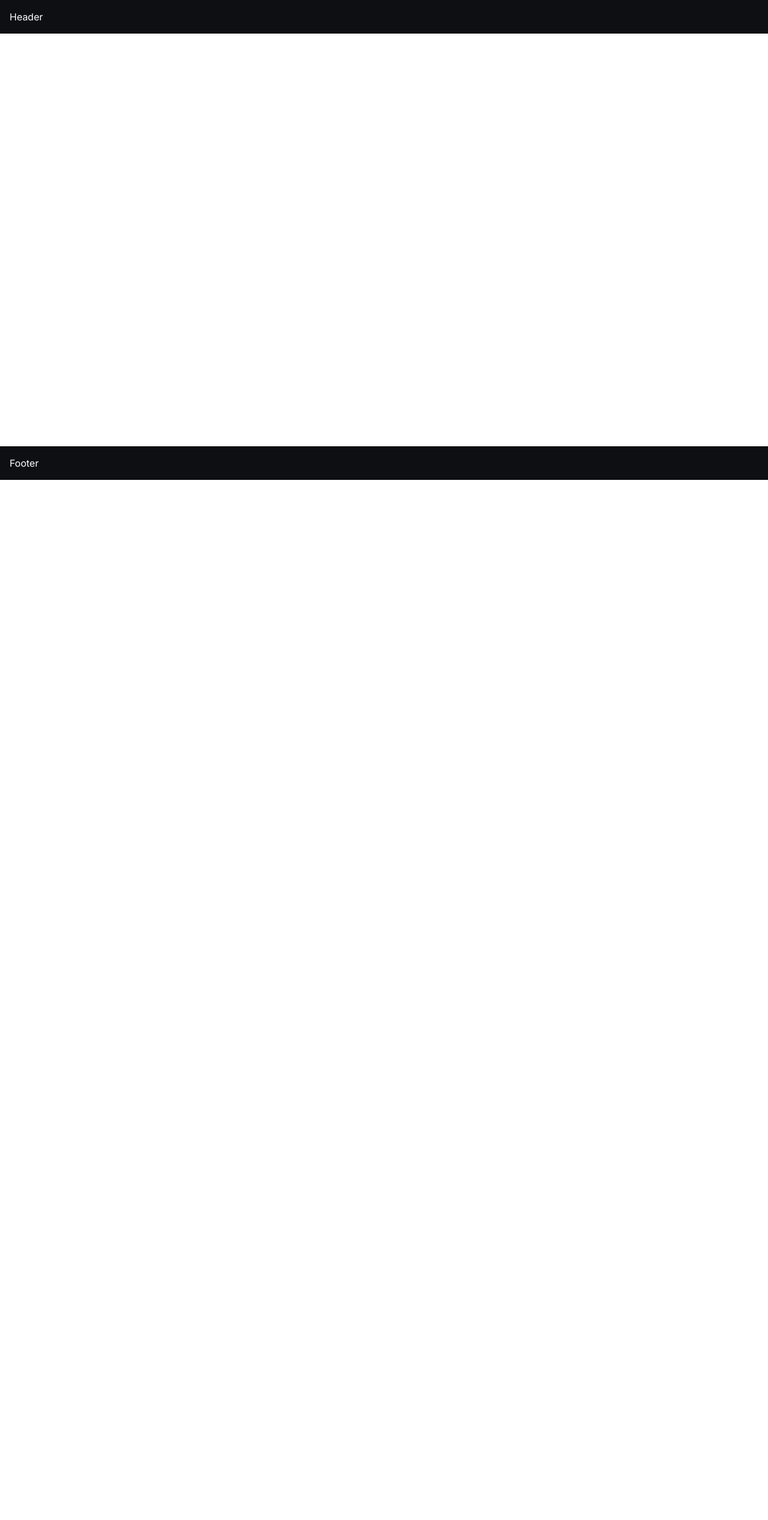
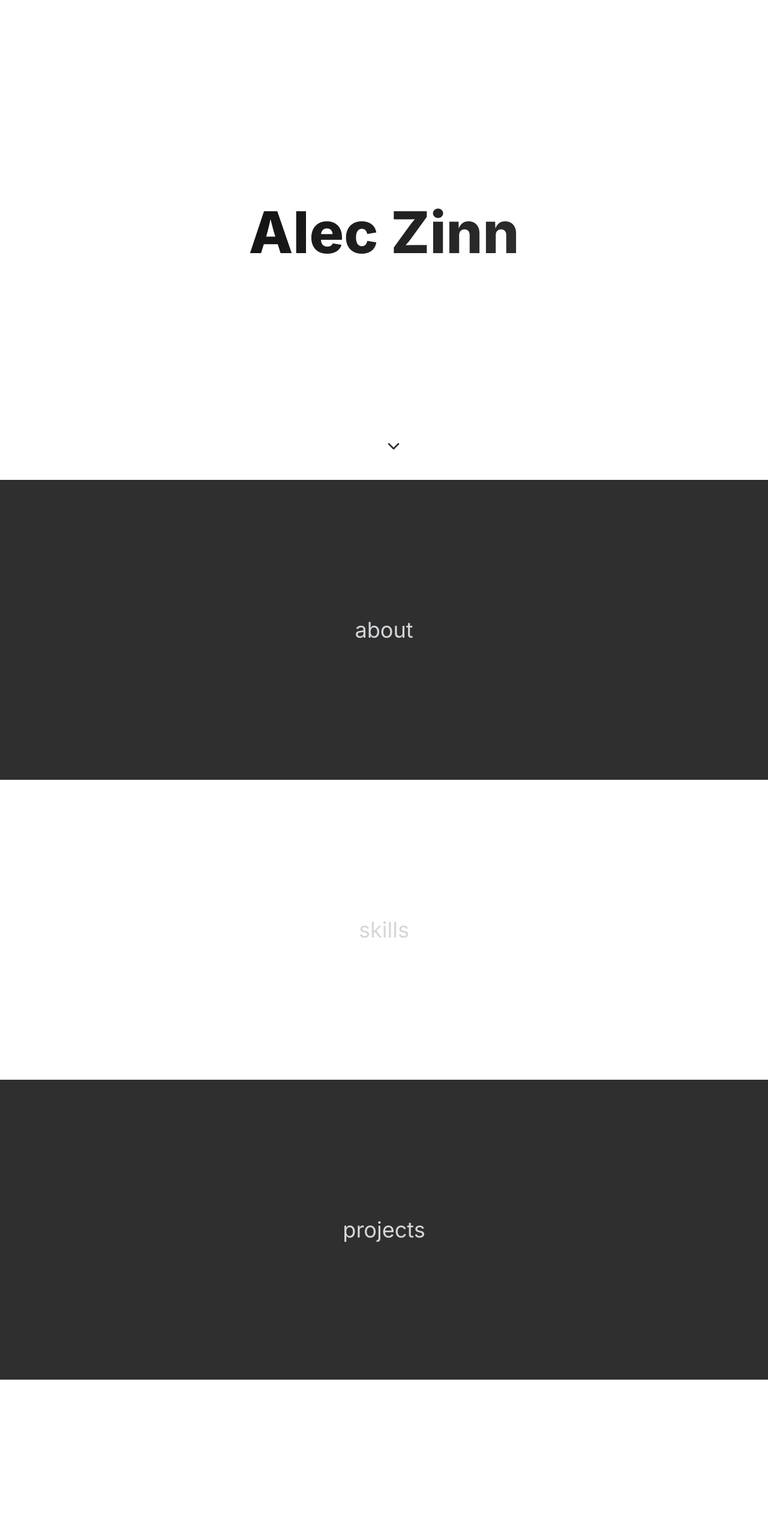
Before and after one commit to aleczinn/alec-portfolio, a Vue app: page / in a window 1280 px wide. Shown: the top 2534 px of the page at 60% size. Before the commit the page ends 800 px from the top, so only its background shows below. Built offline with nearby package versions, Linux system fonts and the light colour scheme.

Commit message:
added base view layout

```diff
--- a/src/views/HomeView.vue
+++ b/src/views/HomeView.vue
@@ -1,13 +1,33 @@
 <template>
     <div class="flex flex-col h-screen">
-        <header class="px-4 py-4 bg-background-darker">
-            <p class="text-white">Header</p>
-        </header>
+        <header></header>
 
-        <main class="flex-1 py-8">
-            <div class="mx-auto max-w-portfolio">
-                <!-- ADD CONTENT HERE -->
-            </div>
+        <main class="flex-1">
+            <section id="hero" class="section-hero">
+                <div class="hero-container">
+                    <h1 class="hero-title">Alec Zinn</h1>
+                </div>
+
+                <div class="absolute bottom-8 left-1/2 transform -translate-x-1/2 animate-bounce">
+                    <ChevronDown class="w-8 h-8 text-edel-gray" />
+                </div>
+            </section>
+
+            <section class="section-about">
+                <p>about</p>
+            </section>
+
+            <section class="section-skills">
+                <p>skills</p>
+            </section>
+
+            <section class="section-projects">
+                <p>projects</p>
+            </section>
+
+            <section class="section-experience">
+                <p>experience</p>
+            </section>
         </main>
 
         <footer class="px-4 py-4 bg-background-darker">
@@ -16,10 +36,62 @@
     </div>
 </template>
 
-<script setup lang="ts">
+<script lang="ts" setup>
 
+import { ChevronDown } from "lucide-vue-next";
 </script>
 
-<style scoped lang="postcss">
+<style lang="postcss" scoped>
+.section-hero {
+    @apply relative min-h-screen flex items-center justify-center overflow-hidden;
+}
 
+.hero-container {
+    @apply relative z-10 text-center px-6;
+}
+
+.hero-title {
+    @apply mb-6;
+    font-size: clamp(3rem, 8vw, 6rem);
+    font-weight: 800;
+    background: linear-gradient(135deg, #111111 0%, #2F2F2F 100%);
+    -webkit-background-clip: text;
+    -webkit-text-fill-color: transparent;
+    background-clip: text;
+    line-height: 1.1;
+}
+
+.hero-subtitle {
+    font-size: clamp(1.5rem, 4vw, 2.5rem);
+    font-weight: 600;
+    color: #2F2F2F;
+    height: 4rem;
+    display: flex;
+    align-items: center;
+    justify-content: center;
+}
+
+.section-about {
+    @apply flex items-center justify-center text-4xl text-edel-bright;
+    @apply bg-[#2F2F2F];
+    height: 500px;
+}
+
+.section-skills {
+    @apply flex items-center justify-center text-4xl text-edel-dark;
+    @apply bg-white;
+    height: 500px;
+}
+
+.section-projects {
+    @apply flex items-center justify-center text-4xl text-edel-bright;
+    @apply bg-[#2F2F2F];
+    height: 500px;
+}
+
+.section-experience {
+    @apply flex items-center justify-center text-4xl text-edel-dark;
+    @apply bg-white;
+    height: 500px;
+}
 </style>
```
